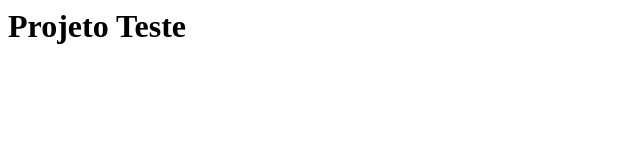
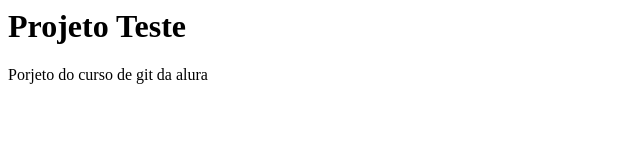
Before and after one commit to mgongora1121/curso-git, a plain HTML site: page index.html in a window 1280 px wide. Shown: the whole page, without its empty margins (0-640 px from the left). Drawn offline with Linux system fonts and the light colour scheme.

Commit message:
Primeiro paragrafo

```diff
--- a/index.html
+++ b/index.html
@@ -1,5 +1,8 @@
 <html>
-<body>
-	<h1>Projeto Teste</h1>
-</body>
+   <head>
+   </head>
+   <body>
+      <h1>Projeto Teste</h1>
+      <p>Porjeto do curso de git da alura</p>
+   </body>
 </html>
```
